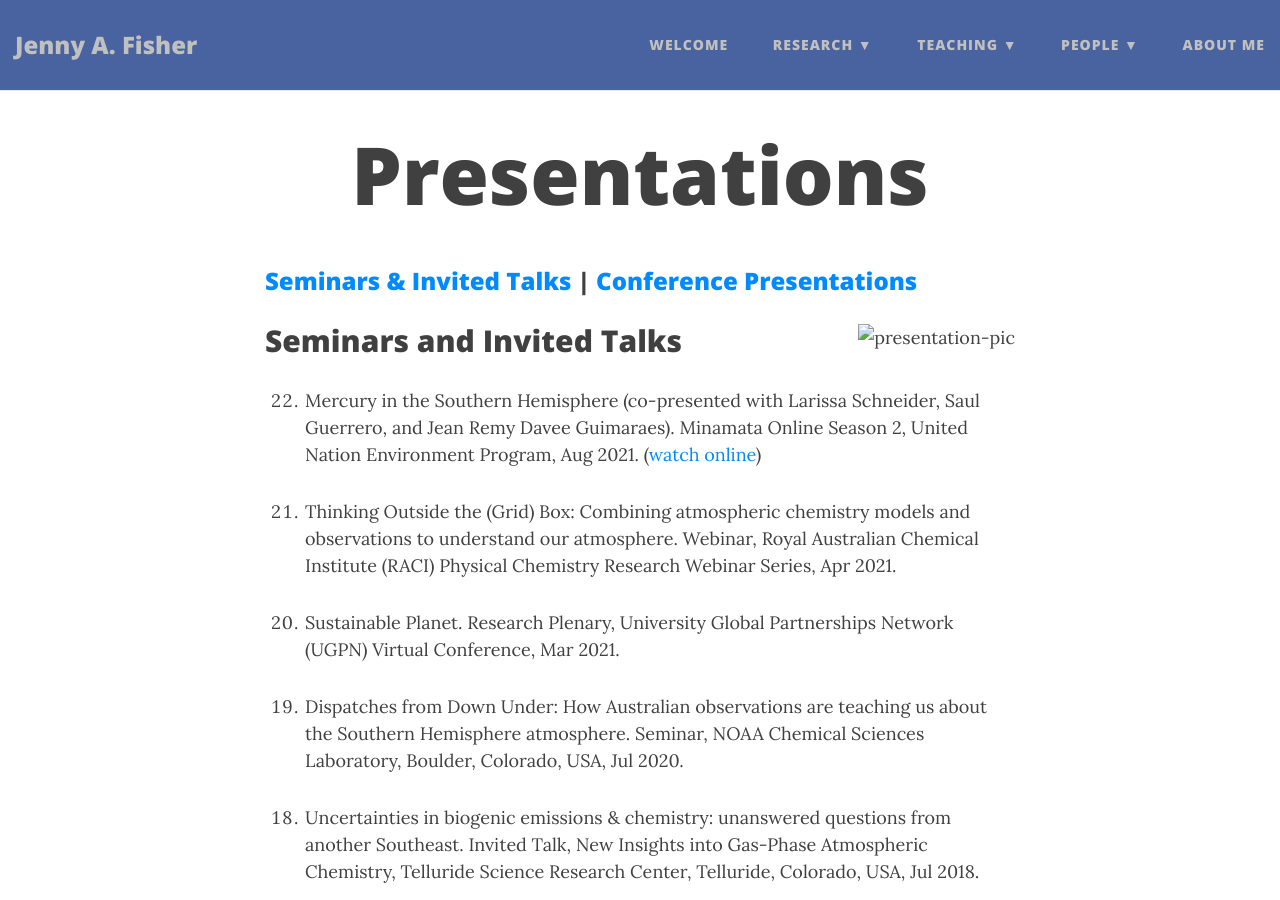
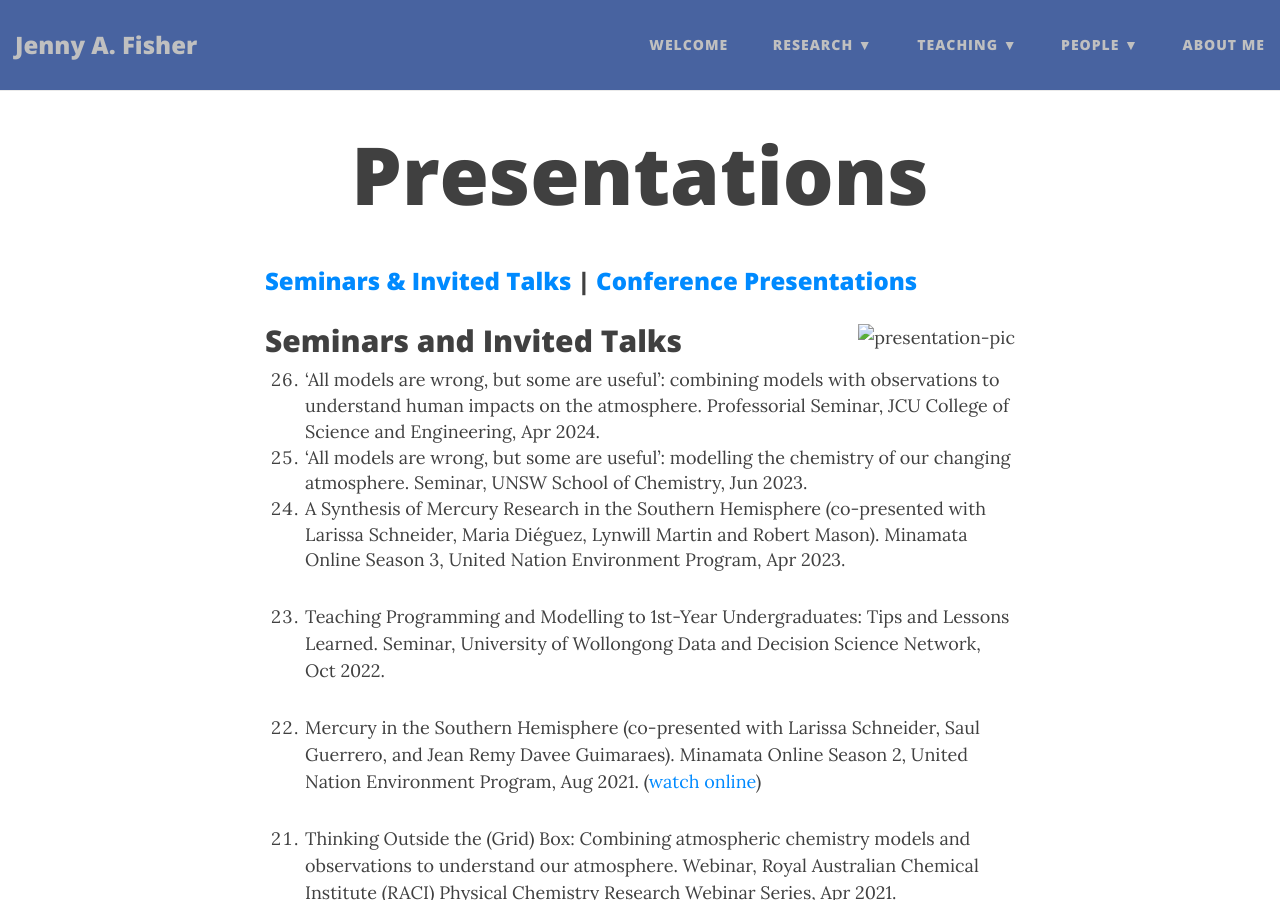
Before and after one commit to jennyfisher/jennyfisher.github.io, a Jekyll site: the page built from presentations.md, in a window 1280 px wide and 900 px high. Built offline with Jekyll 4.4.1, drawn with Linux system fonts in a browser that asks for light colours; nearby versions of some CDN libraries; some of the changed text lies outside the part shown.

Commit message:
Update presentations.md

```diff
--- a/presentations.md
+++ b/presentations.md
@@ -8,6 +8,11 @@
 ![presentation-pic](img/presenting.jpeg){:style="float: right;margin-left: 7px;:class="img-responsive"}
 
 ## Seminars and Invited Talks
+
+1.	‘All models are wrong, but some are useful’: combining models with observations to understand human impacts on the atmosphere. Professorial Seminar, JCU College of Science and Engineering, Apr 2024.
+2.	‘All models are wrong, but some are useful’: modelling the chemistry of our changing atmosphere. Seminar, UNSW School of Chemistry, Jun 2023.
+3.	A Synthesis of Mercury Research in the Southern Hemisphere (co-presented with Larissa Schneider, Maria Diéguez, Lynwill Martin and Robert Mason). Minamata Online Season 3, United Nation Environment Program, Apr 2023.
+4.	Teaching Programming and Modelling to 1st-Year Undergraduates: Tips and Lessons Learned. Seminar, University of Wollongong Data and Decision Science Network, Oct 2022.
 
 1. Mercury in the Southern Hemisphere (co-presented with Larissa Schneider, Saul Guerrero, and Jean Remy Davee Guimaraes). Minamata Online Season 2, United Nation Environment Program, Aug 2021. ([watch online](https://www.mercuryconvention.org/en/events/minamata-online-2-mercury-southern-hemisphere))
 
@@ -55,6 +60,10 @@
 {: reversed="reversed"}
 
 ## Conference Presentations
+
+1. A tale of two aldehydes: global implications of new photochemical and photophysical degradation pathways (poster). Gordon Research Conference on Atmospheric Chemistry, Maine, USA, Aug 2023.
+2.	A Synthesis of Mercury Research in the Southern Hemisphere: Anthropogenic Perturbations. Mercury Australia Symposium (talk), Jul 2023.
+3.	Two Decades of Changing Anthropogenic Mercury Emissions in Australia. International Conference on Mercury as a Global Pollutant, Virtual, July 2022.
 
 1. Impact of Australian anthropogenic mercury emissions on atmospheric mercury (talk, on behalf of Stephen MacFarlane). Mercury Australia Symposium, Dec 2021.
 
```
